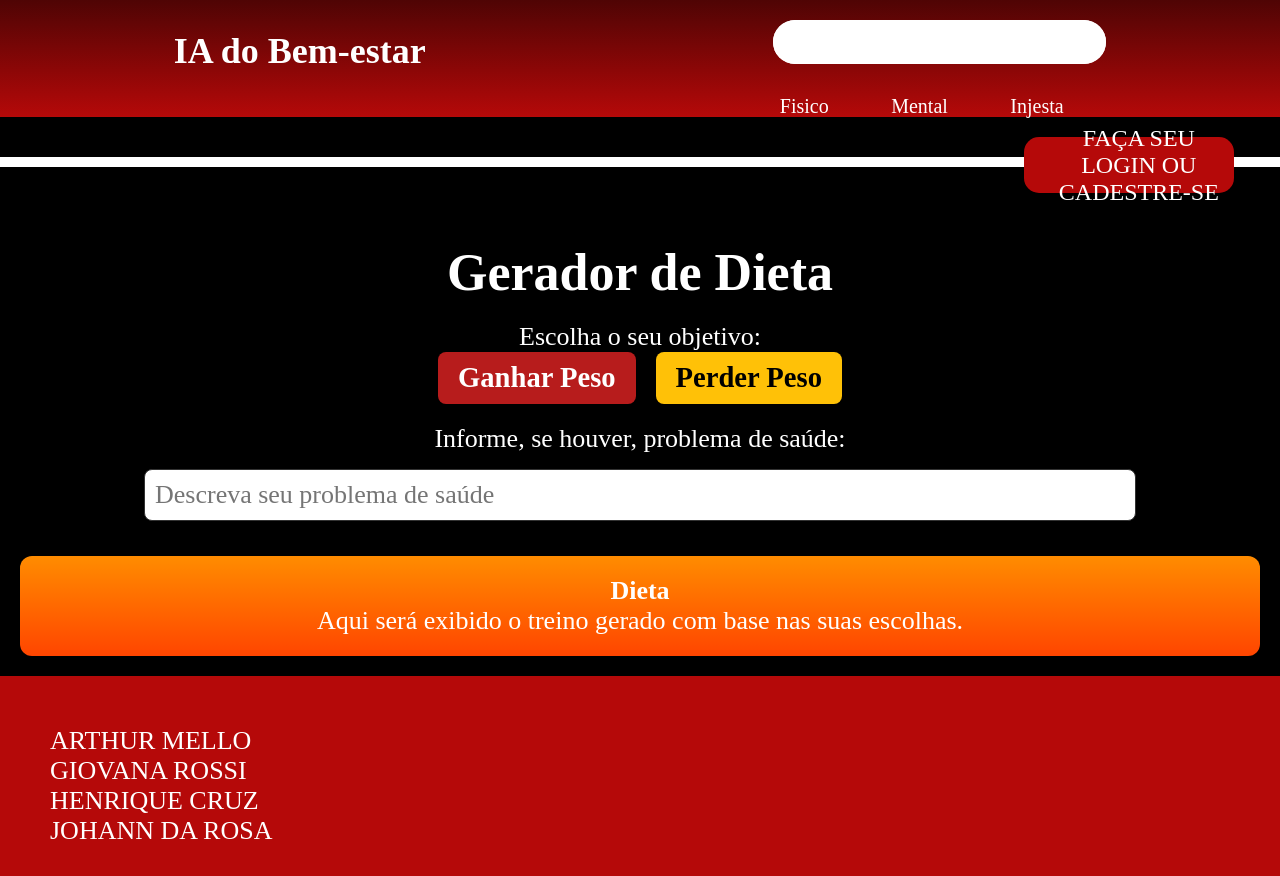
After one commit to senacrs-emti/2024-3MB-freecode-G03, a PHP site: page /geradordieta.php in a window 1280 px wide. The commit adds this page. Run offline with PHP 8.4, Linux system fonts and the light colour scheme; some web fonts are replaced.

```diff
--- /dev/null
+++ b/css/geradordieta.css
@@ -0,0 +1,109 @@
+.gerador-dieta {
+    text-align: center;
+    color: white;
+    padding: 20px;
+}
+
+.gerador-dieta h2 {
+    font-size: 2em;
+    margin-bottom: 20px;
+}
+
+.opcoes-objetivo {
+    display: flex;
+    justify-content: center;
+    gap: 20px;
+    margin-bottom: 20px;
+}
+
+.botao {
+    padding: 10px 20px;
+    font-size: 1.1em;
+    font-weight: bold;
+    border: none;
+    cursor: pointer;
+    border-radius: 8px;
+}
+
+.objetivo-ganhar {
+    background-color: #B71C1C;
+    /* Cor para "Ganhar Músculo" */
+    color: white;
+}
+
+.objetivo-perder {
+    background-color: #FFC107;
+    /* Cor para "Fortalecer Músculo" */
+    color: black;
+}
+
+.input-saude {
+    margin: 15px 0;
+    padding: 10px;
+    width: 80%;
+    border-radius: 8px;
+    border: 1px solid #333;
+}
+
+.area-dieta {
+    background: linear-gradient(to bottom, #FF8C00, #FF4500);
+    padding: 20px;
+    border-radius: 12px;
+    color: white;
+    margin-top: 20px;
+}
+
+
+/* Ocultar os checkboxes */
+
+.objetivo-checkbox {
+    display: none;
+}
+
+
+/* Estilos dos botões */
+
+.opcoes-objetivo {
+    display: flex;
+    justify-content: center;
+    gap: 20px;
+    margin-bottom: 20px;
+}
+
+.botao {
+    padding: 10px 20px;
+    font-size: 1.1em;
+    font-weight: bold;
+    border-radius: 8px;
+    cursor: pointer;
+    display: inline-block;
+    transition: background-color 0.3s, transform 0.2s;
+}
+
+
+/* Estilos específicos de cada objetivo */
+
+.objetivo-ganhar {
+    background-color: #B71C1C;
+    color: white;
+}
+
+.objetivo-perder {
+    background-color: #FFC107;
+    color: black;
+}
+
+
+/* Estilos para quando o checkbox está marcado */
+
+.objetivo-checkbox:checked+.objetivo-ganhar {
+    background-color: #8B0000;
+    box-shadow: 0px 4px 12px rgba(139, 0, 0, 0.3);
+    transform: scale(1.05);
+}
+
+.objetivo-checkbox:checked+.objetivo-perder {
+    background-color: #FFA000;
+    box-shadow: 0px 4px 12px rgba(255, 160, 0, 0.3);
+    transform: scale(1.05);
+}
--- a/fisico.php
+++ b/fisico.php
@@ -4,7 +4,7 @@
     <meta charset="UTF-8">
     <meta name="viewport" content="width=device-width, initial-scale=1.0">
     <title>Menu de Opções</title>
-   <link rel="stylesheet" href="fisico.css">
+   <link rel="stylesheet" href="css/fisico.css">
    <link rel="stylesheet" href="css/style.css">
 </head>
 <body>
--- /dev/null
+++ b/geradordieta.php
@@ -0,0 +1,43 @@
+<!DOCTYPE html>
+<html lang="pt-BR">
+<head>
+    <meta charset="UTF-8">
+    <meta name="viewport" content="width=device-width, initial-scale=1.0">
+    <title>Cálculo de IMC</title>
+    <link rel="stylesheet" href="css/style.css">
+    <link rel="stylesheet" href="css/geradordieta.css">
+</head>
+<body>
+    <?php include_once "header.php" ?>
+
+    <main>
+    <section class="gerador-dieta">
+        <h2>Gerador de Dieta</h2>
+
+        <p>Escolha o seu objetivo:</p>
+        <div class="opcoes-objetivo">
+            <label>
+                <input type="checkbox" name="objetivo" class="objetivo-checkbox" id="ganhar-peso">
+                <span class="botao objetivo-ganhar">Ganhar Peso</span>
+            </label>
+            <label>
+                <input type="checkbox" name="objetivo" class="objetivo-checkbox" id="perder-peso">
+                <span class="botao objetivo-perder">Perder Peso</span>
+            </label>
+        </div>
+
+        <p>Informe, se houver, problema de saúde:</p>
+        <input type="text" class="input-saude" placeholder="Descreva seu problema de saúde">
+
+        <div class="area-dieta">
+            <h3>Dieta</h3>
+            <p>Aqui será exibido o treino gerado com base nas suas escolhas.</p>
+        </div>
+    </section>
+</main>
+
+
+    <?php include_once "footer.php" ?>
+
+</body>
+</html>
--- a/header.php
+++ b/header.php
@@ -9,9 +9,9 @@
                 <input type="text" class="pesquisar"><ion-icon name="search-outline"></ion-icon>
             </div>
             <nav>
-                <a href="#">Fisico</a>
-                <a href="#">Mental</a>
-                <a href="#">Injesta</a>
+                <a href="fisico.php">Fisico</a>
+                <a href="mental.php">Mental</a>
+                <a href="ingesta.php">Injesta</a>
 
             </nav>
         </div>
--- a/index.php
+++ b/index.php
@@ -33,7 +33,7 @@
         </div>
         </a>
         <!-- Card Ingesta -->
-         <a href="#">
+         <a href="ingesta.php">
         <div class="card card-ingesta">
             <h2>INGESTA</h2>
             <img src="img/Ingesta.png" alt="Ícone Ingesta">
```
Also changed, not shown: css/mental.css (renamed from mental.css, +8 -2 lines), ingesta.php (added, +17 -0 lines), mental.php (+8 -6 lines), css/ingesta.css (added).
